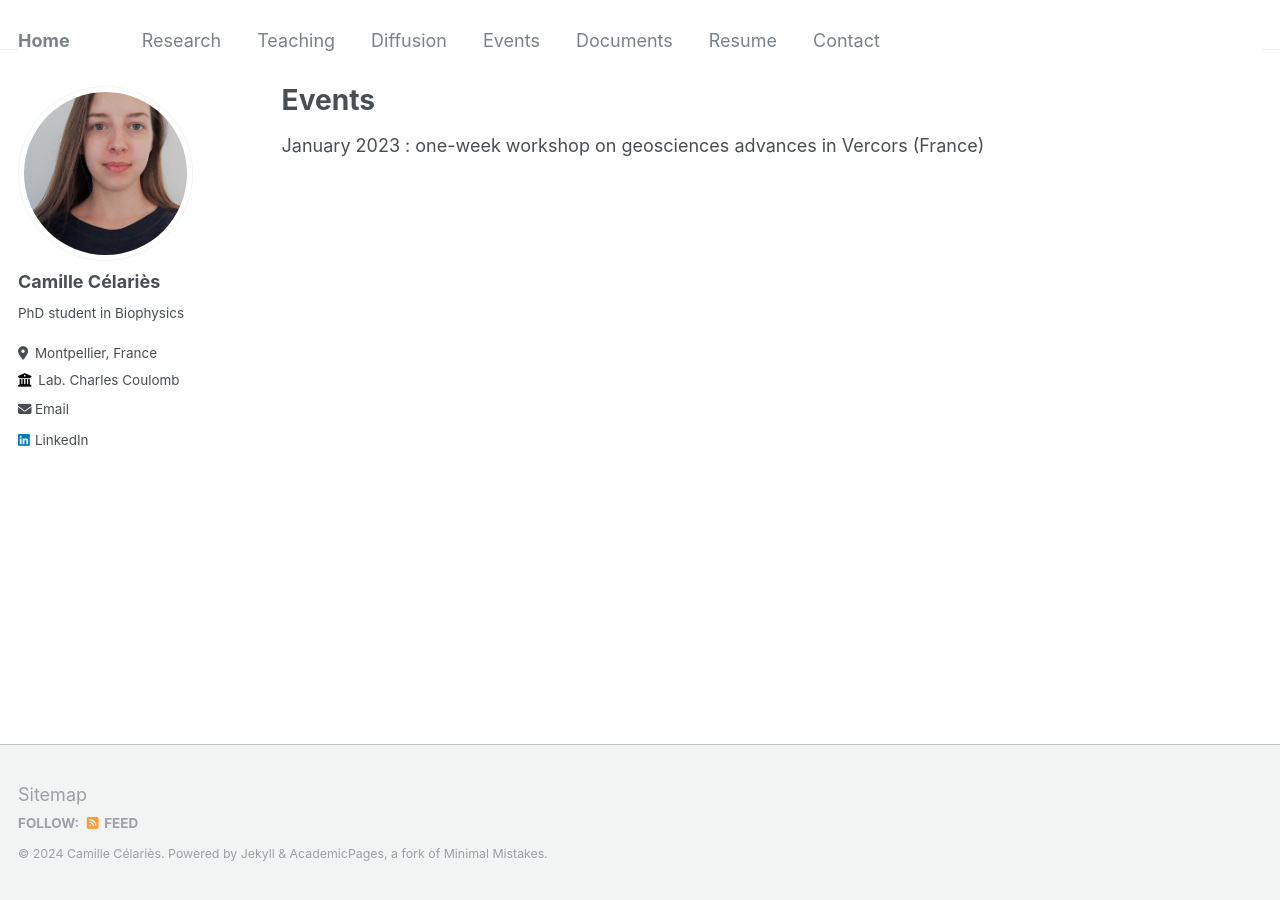
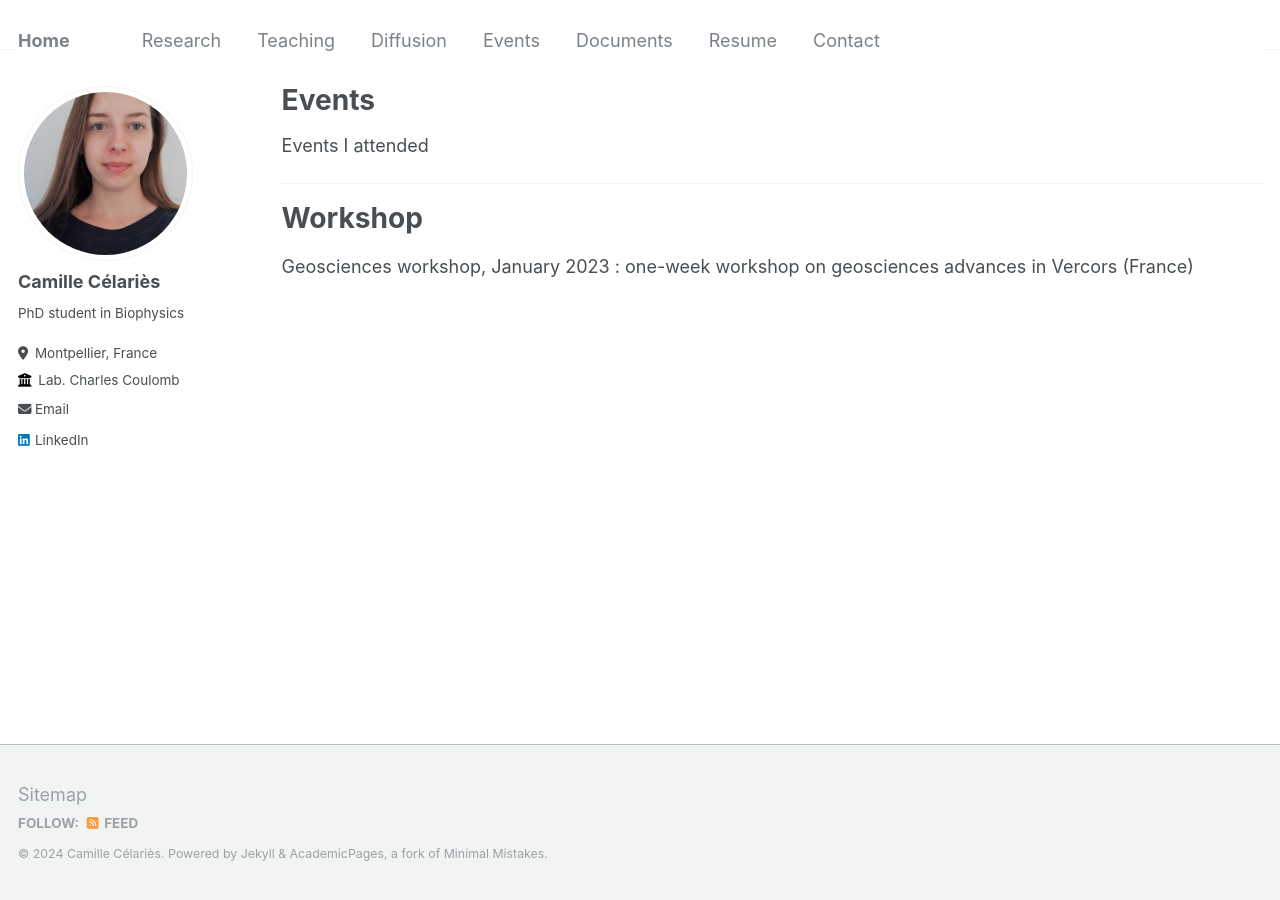
Before and after one commit to camillecelaries/camillecelaries.github.io, a Jekyll site: the page built from _pages/events.md, in a window 1280 px wide. Built offline with Jekyll 4.4.1, drawn with Linux system fonts in a browser that asks for light colours.

Commit message:
Update events.md

```diff
--- a/_pages/events.md
+++ b/_pages/events.md
@@ -7,4 +7,12 @@ redirect_from:
   - /resume
 ---
 
+Events I attended
+
+***
+
+Workshop
+=====
+
+Geosciences workshop,
 January 2023 : one-week workshop on geosciences advances in Vercors (France)
```
